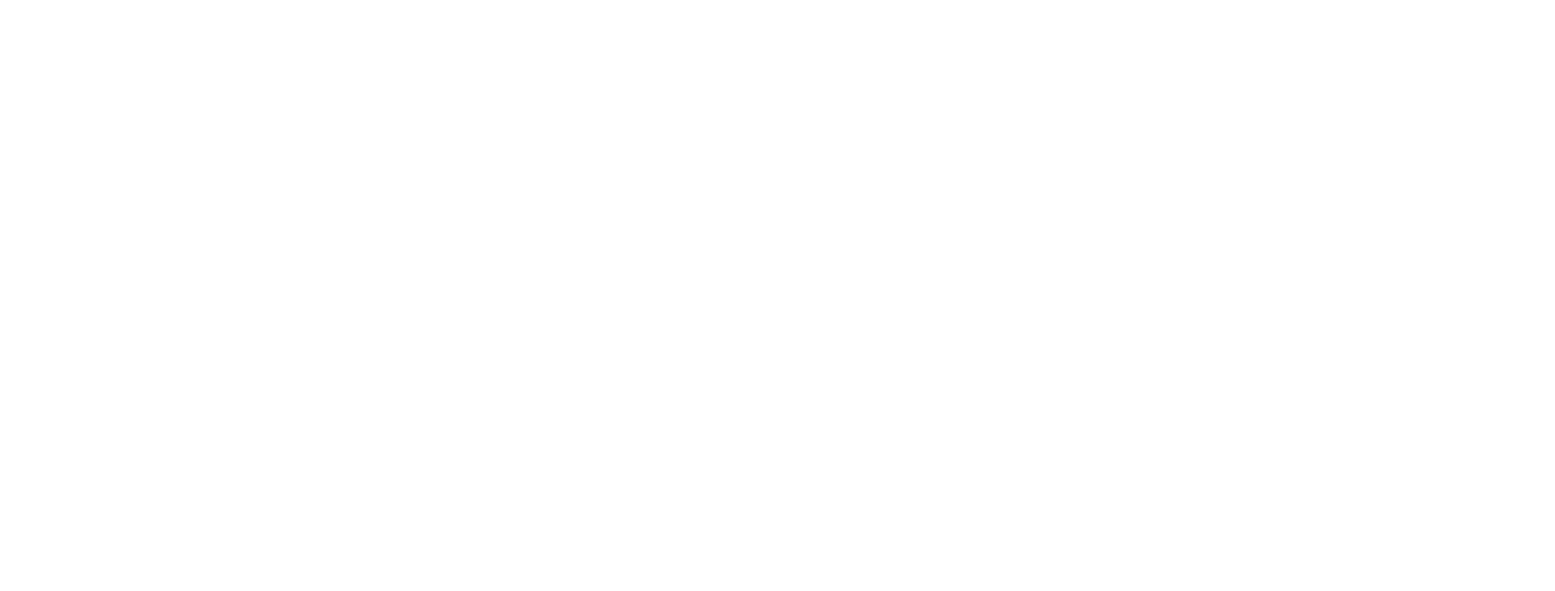
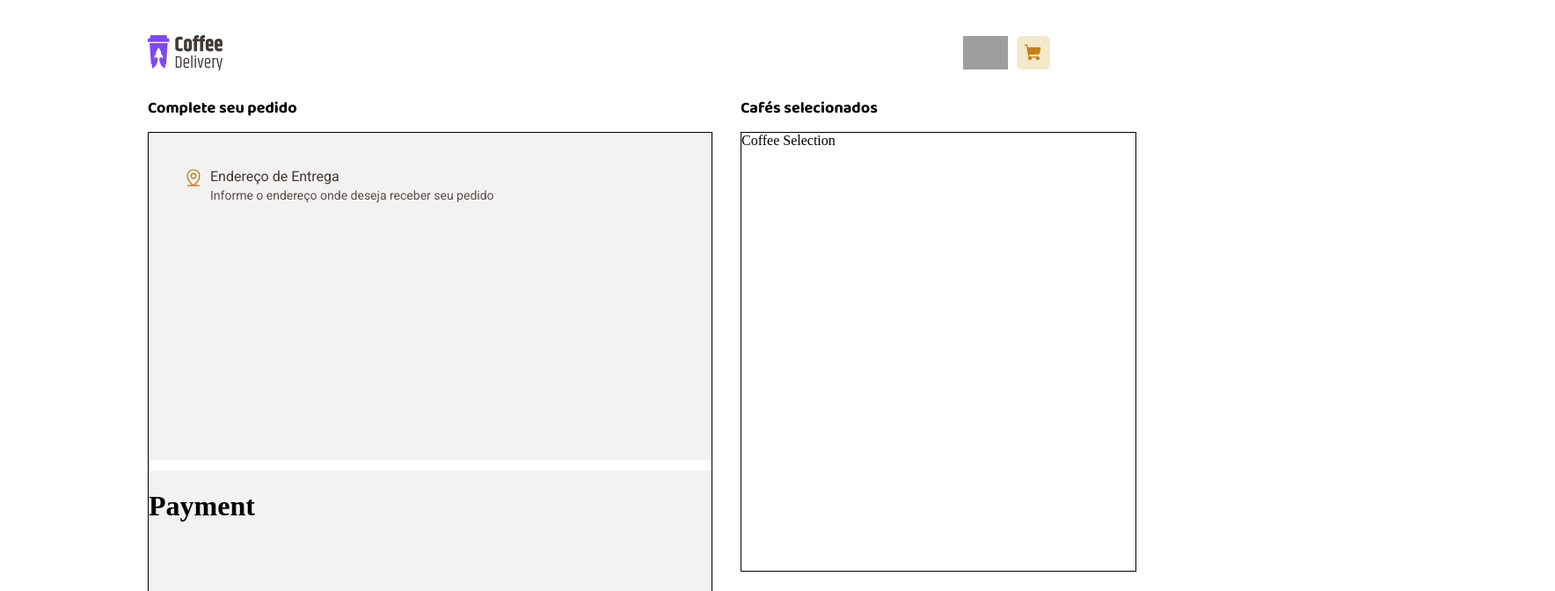
Before and after one commit to rafaeltreiber/coffee-delivery, a React (Vite) app: page /checkout in a window 1280 px wide. Before the commit this address had no page. Shown: the top 672 px of the page at 88% size, 1768 px wide, since content can reach past the window. Built offline with nearby package versions, Linux system fonts and the light colour scheme; grey boxes are pictures that could not be loaded.

Commit message:
working on checkout

```diff
--- a/src/Router.tsx
+++ b/src/Router.tsx
@@ -1,4 +1,5 @@
 import { Route, Routes } from 'react-router-dom';
+import { Checkout } from './components/Checkout';
 import { Intro } from './components/Intro';
 import { DefaultLayout } from './layouts/DefaultLayout';
 
@@ -8,6 +9,7 @@
     <Routes>
       <Route path="/" element={<DefaultLayout />}>
         <Route path="/" element={<Intro />} />
+        <Route path="/checkout" element={<Checkout />} />
       </Route>
     </Routes>
   );
--- /dev/null
+++ b/src/components/Checkout/AddressPayment/index.tsx
@@ -0,0 +1,27 @@
+import { AddressHeader, AddressPaymentContainer, AddressWrapper, DeliveryAddress, HeaderIconWrapper, HeaderInfo, PaymentWrapper, TitleInfo } from "./styles";
+import LocationIcon from '../../../../public/img/LocationIcon.svg'
+
+export function AddressPayment() {
+  return (
+    <AddressPaymentContainer>
+      <AddressWrapper>
+        <AddressHeader>
+          <HeaderIconWrapper>
+            <img src={LocationIcon} />
+
+          </HeaderIconWrapper>
+          <TitleInfo>
+            <DeliveryAddress>Endereço de Entrega</DeliveryAddress>
+            <HeaderInfo>
+              Informe o endereço onde deseja receber seu pedido
+            </HeaderInfo>
+          </TitleInfo>
+        </AddressHeader>
+      </AddressWrapper>
+      <PaymentWrapper>
+        <h1>Payment</h1>
+      </PaymentWrapper>
+
+    </AddressPaymentContainer>
+  )
+}
--- /dev/null
+++ b/src/components/Checkout/AddressPayment/styles.ts
@@ -0,0 +1,69 @@
+import styled from "styled-components";
+
+export const AddressPaymentContainer = styled.div`
+  width: 640px;
+  height: 591px;
+
+  display: flex;
+  flex-direction: column;
+
+  gap: 12px;
+
+  border: 1px solid;
+`;
+
+export const AddressWrapper = styled.div`
+  width: 640px;
+  height: 372px;
+
+  background: #f3f2f2;
+`;
+
+export const PaymentWrapper = styled.div`
+  width: 640px;
+  height: 207px;
+
+  background: #f3f2f2;
+`;
+
+export const AddressHeader = styled.div`
+  width: 560px;
+  height: 44px;
+
+  padding: 40px 40px 32px 40px;
+
+  display: flex;
+
+  gap: 8px;
+
+  font-family: "Roboto";
+  font-weight: 400;
+
+  line-height: 130%;
+`;
+
+export const TitleInfo = styled.div`
+  display: flex;
+  flex-direction: column;
+
+  width: 530px;
+  height: 44px;
+`;
+
+export const DeliveryAddress = styled.span`
+  font-size: 16px;
+
+  color: #403937;
+`;
+
+export const HeaderInfo = styled.span`
+  font-size: 14px;
+
+  color: #574f4d;
+`;
+
+export const HeaderIconWrapper = styled.div`
+  display: flex;
+  align-items: flex-start;
+  justify-content: flex-start;
+`;
--- /dev/null
+++ b/src/components/Checkout/CoffeeSelection/index.tsx
@@ -0,0 +1,10 @@
+import { CoffeeSelectionContainer } from "./styles";
+
+export function CoffeeSelection() {
+  return (
+    <CoffeeSelectionContainer>
+      Coffee Selection
+
+    </CoffeeSelectionContainer>
+  )
+}
--- /dev/null
+++ b/src/components/Checkout/CoffeeSelection/styles.ts
@@ -0,0 +1,8 @@
+import styled from "styled-components";
+
+export const CoffeeSelectionContainer = styled.div`
+  width: 448px;
+  height: 498px;
+
+  border: 1px solid;
+`;
--- /dev/null
+++ b/src/components/Checkout/index.tsx
@@ -0,0 +1,23 @@
+import { AddressPayment } from "./AddressPayment";
+import { CoffeeSelection } from "./CoffeeSelection";
+import { CheckoutContainer, Title, TitleContentWrapper } from "./styles";
+
+export function Checkout() {
+  return (
+    <CheckoutContainer>
+      <TitleContentWrapper>
+        <Title>
+          Complete seu pedido
+        </Title>
+        <AddressPayment />
+      </TitleContentWrapper>
+
+      <TitleContentWrapper>
+        <Title>
+          Cafés selecionados
+        </Title>
+        <CoffeeSelection />
+      </TitleContentWrapper>
+    </CheckoutContainer>
+  )
+}
--- /dev/null
+++ b/src/components/Checkout/styles.ts
@@ -0,0 +1,26 @@
+import styled from "styled-components";
+
+export const CheckoutContainer = styled.div`
+  display: flex;
+
+  gap: 32px;
+  width: 1440px;
+  height: 1013px;
+
+  padding: 0 160px;
+`;
+
+export const TitleContentWrapper = styled.div`
+  display: flex;
+  flex-direction: column;
+`;
+
+export const Title = styled.span`
+  font-family: "Baloo 2", sans-serif;
+  font-weight: 700;
+  font-size: 18px;
+
+  line-height: 130%;
+
+  padding-bottom: 15px;
+`;
```
Also changed, not shown: public/img/DollarIcon.svg (added), public/img/LocationIcon.svg (added).
